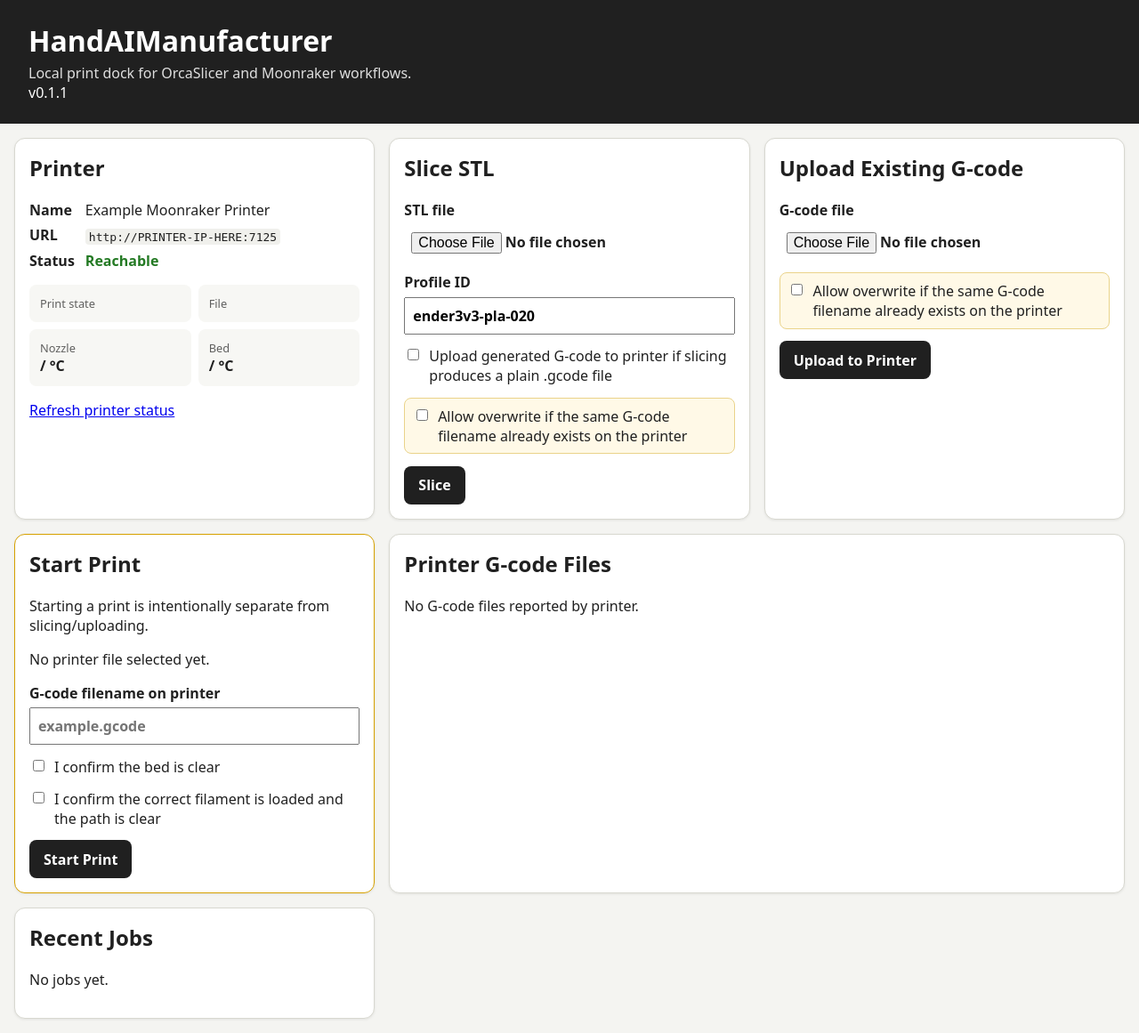
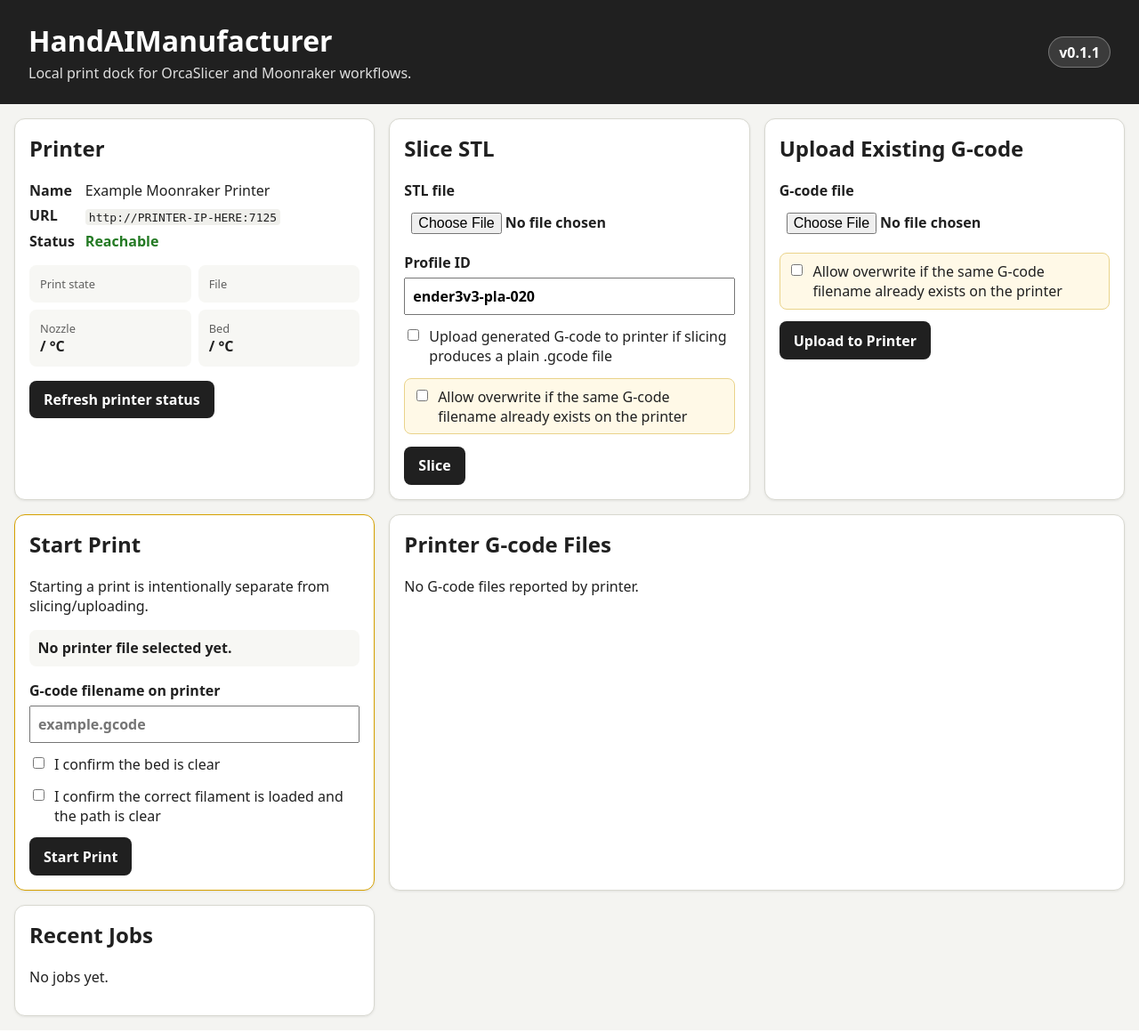
Before and after one commit to ChrisCantwell/handaimanufacturer, a FastAPI app: page / in a window 1280 px wide. Shown: the whole page at 89% size. Run offline with FastAPI, Linux system fonts and the light colour scheme; data that the repository does not hold is empty.

Commit message:
Style version badge and job details

```diff
--- a/handai_manufacturer/static/app.css
+++ b/handai_manufacturer/static/app.css
@@ -10,8 +10,12 @@ body {
 }
 
 header {
+  align-items: center;
   background: #202020;
   color: white;
+  display: flex;
+  justify-content: space-between;
+  gap: 1rem;
   padding: 1.5rem 2rem;
 }
 
@@ -22,6 +26,15 @@ header h1 {
 header p {
   margin: 0;
   opacity: 0.85;
+}
+
+.version-badge {
+  background: rgba(255, 255, 255, 0.12);
+  border: 1px solid rgba(255, 255, 255, 0.3);
+  border-radius: 999px;
+  font-weight: 800;
+  padding: 0.35rem 0.7rem;
+  white-space: nowrap;
 }
 
 .notice {
@@ -58,6 +71,15 @@ main {
   padding: 1rem;
 }
 
+.single-column {
+  display: block;
+  max-width: 1100px;
+}
+
+.single-column .card {
+  margin-bottom: 1rem;
+}
+
 .card {
   background: white;
   border: 1px solid #d8d8d0;
@@ -68,6 +90,10 @@ main {
 
 .card h2 {
   margin-top: 0;
+}
+
+.latest-job-card {
+  border-color: #7b8bb5;
 }
 
 .warning {
@@ -109,19 +135,51 @@ select {
   padding: 0.55rem;
 }
 
-button {
+button,
+.button-link {
   background: #202020;
   border: 0;
   border-radius: 8px;
   color: white;
   cursor: pointer;
+  display: inline-block;
   font: inherit;
   font-weight: 700;
   padding: 0.65rem 1rem;
+  text-decoration: none;
 }
 
-button:hover {
+button:hover,
+.button-link:hover {
   background: #404040;
+}
+
+.small-button {
+  padding: 0.3rem 0.5rem;
+}
+
+.button-row,
+.action-row {
+  align-items: center;
+  display: flex;
+  flex-wrap: wrap;
+  gap: 0.5rem;
+  margin-top: 1rem;
+}
+
+.selected-control {
+  background: #247a24;
+}
+
+.selected-file-display {
+  background: #f7f7f4;
+  border-radius: 8px;
+  font-weight: 650;
+  padding: 0.6rem;
+}
+
+.selected-file-display.selected {
+  background: #ecf8ed;
 }
 
 dl {
@@ -136,12 +194,22 @@ dt {
 
 dd {
   margin: 0;
+  overflow-wrap: anywhere;
 }
 
 code {
   background: #f0f0ec;
   border-radius: 4px;
   padding: 0.1rem 0.25rem;
+}
+
+pre {
+  background: #161616;
+  border-radius: 8px;
+  color: #f2f2f2;
+  overflow-x: auto;
+  padding: 1rem;
+  white-space: pre-wrap;
 }
 
 .ok {
@@ -203,10 +271,6 @@ td {
   width: 4rem;
 }
 
-.printer-files-table input[type="radio"] {
-  cursor: pointer;
-}
-
 .file-path code {
   display: inline-block;
   max-width: 100%;
@@ -218,6 +282,11 @@ td {
 }
 
 @media (max-width: 900px) {
+  header {
+    align-items: flex-start;
+    flex-direction: column;
+  }
+
   .printer-files-card {
     grid-column: span 1;
   }
```
